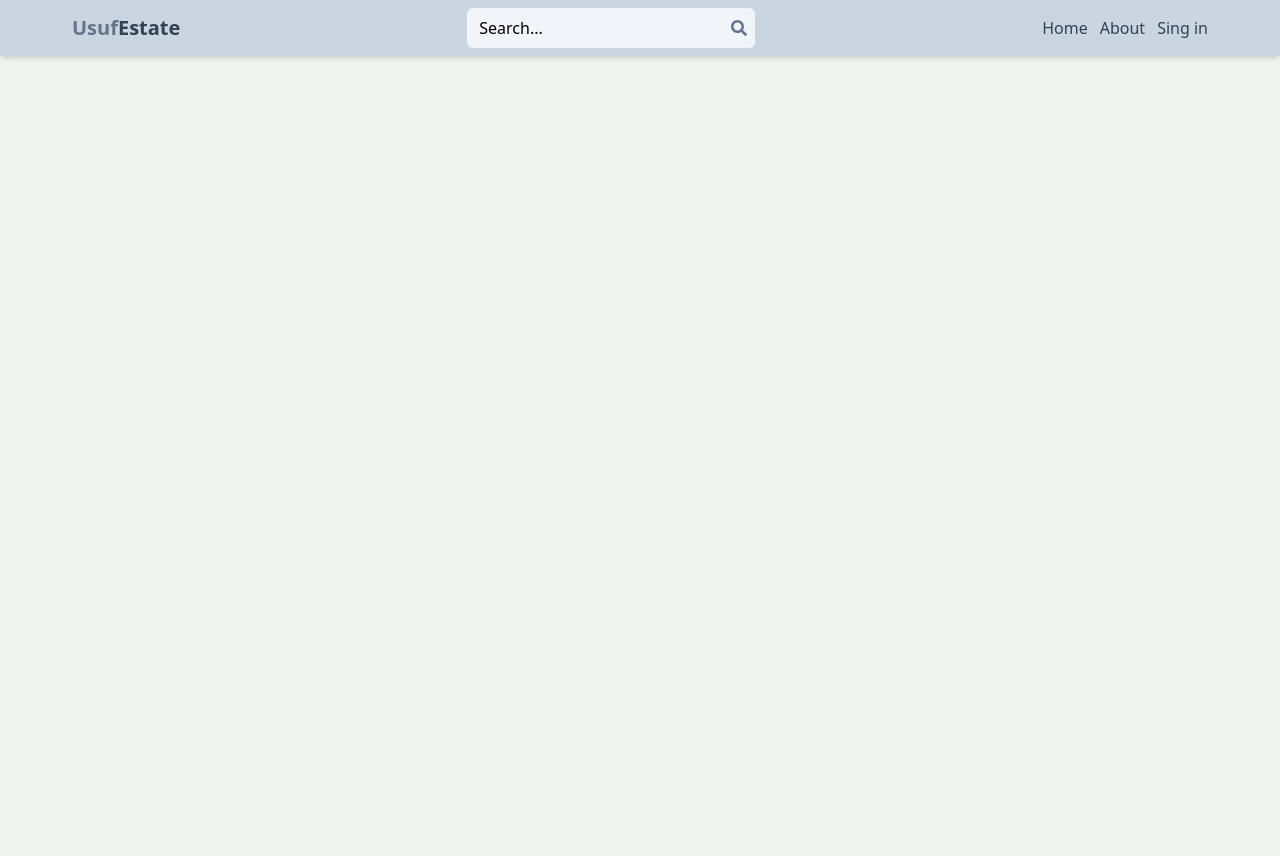
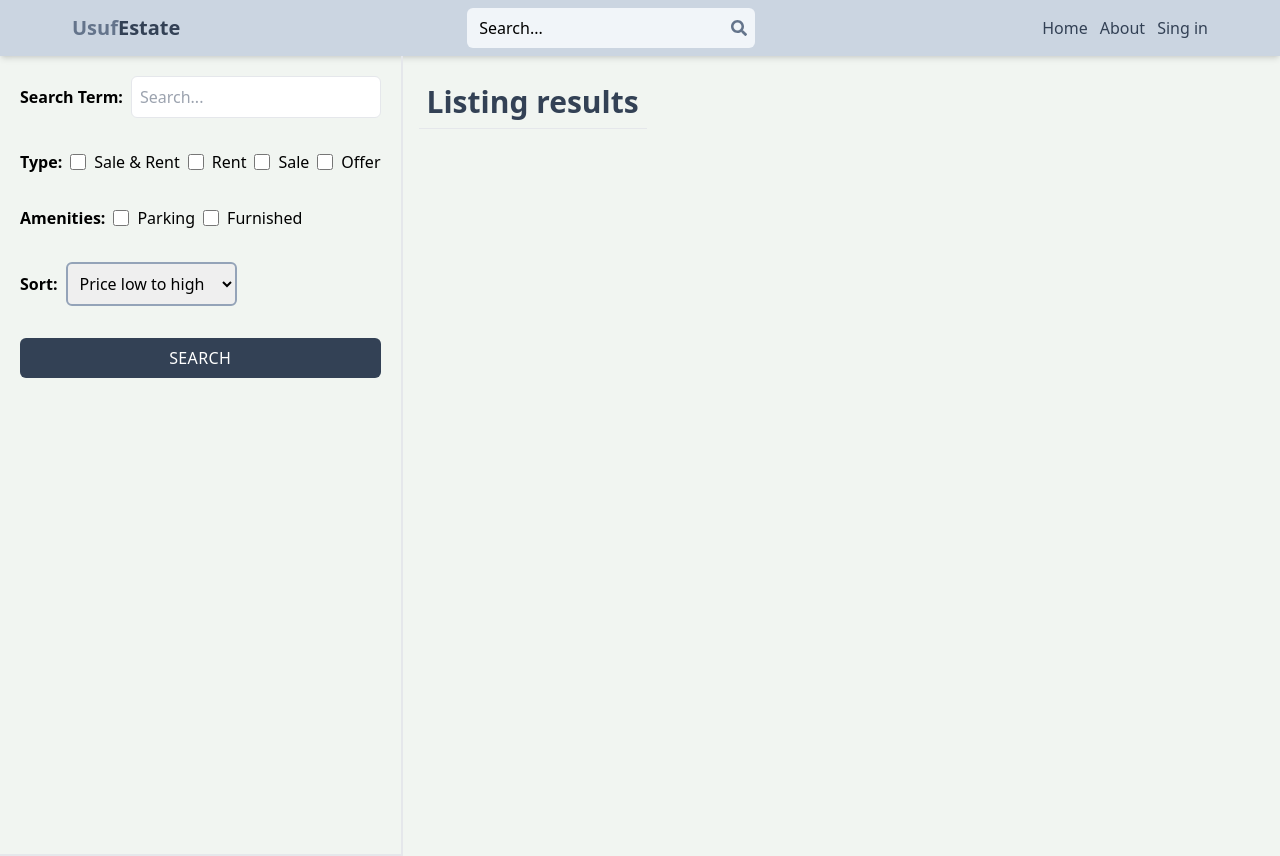
Before and after one commit to Shm-Rsuf/mern-estate-both, a React (Vite) app in the folder client/: page /search in a window 1280 px wide. Before the commit the page ends 800 px from the top, so only its background shows below. Built offline with nearby package versions, Linux system fonts and the light colour scheme.

Commit message:
create search page ui

```diff
--- a/client/src/App.jsx
+++ b/client/src/App.jsx
@@ -9,6 +9,7 @@ import PrivateRoute from "./components/PrivateRoute";
 import CreateListing from "./pages/CreateListing";
 import UpdateListing from "./pages/UpdateListing";
 import Listing from "./pages/Listing";
+import Search from "./pages/Search";
 
 const App = () => {
   return (
@@ -19,6 +20,7 @@ const App = () => {
         <Route path="/sign-in" element={<SignIn />} />
         <Route path="/sign-up" element={<SignUp />} />
         <Route path="/about" element={<About />} />
+        <Route path="/search" element={<Search />} />
         <Route path="/listing/:listingId" element={<Listing />} />
         <Route element={<PrivateRoute />}>
           <Route path="/profile" element={<Profile />} />
--- /dev/null
+++ b/client/src/pages/Search.jsx
@@ -0,0 +1,79 @@
+const Search = () => {
+  return (
+    <div className="flex flex-col md:flex-row">
+      <div className="left p-5 border-b-2 md:border-r-2 md:min-h-screen">
+        <form className="flex flex-col gap-8">
+          <div className="flex items-center gap-2">
+            <label className="whitespace-nowrap font-semibold">
+              Search Term:
+            </label>
+            <input
+              type="text"
+              id="searchTerm"
+              placeholder="Search..."
+              className="border rounded-md p-2 w-full"
+            />
+          </div>
+          <div className="flex gap-2 flex-wrap">
+            <label className="font-semibold">Type:</label>
+            <div className="flex gap-2">
+              <input type="checkbox" id="all" className="w-4" />
+              <span>Sale & Rent</span>
+            </div>
+
+            <div className="flex gap-2">
+              <input type="checkbox" id="rent" className="w-4" />
+              <span>Rent</span>
+            </div>
+
+            <div className="flex gap-2">
+              <input type="checkbox" id="sale" className="w-4" />
+              <span>Sale</span>
+            </div>
+
+            <div className="flex gap-2">
+              <input type="checkbox" id="offer" className="w-4" />
+              <span>Offer</span>
+            </div>
+          </div>
+
+          <div className="flex gap-2 flex-wrap">
+            <label className="font-semibold">Amenities:</label>
+            <div className="flex gap-2">
+              <input type="checkbox" id="parking" className="w-4" />
+              <span>Parking</span>
+            </div>
+
+            <div className="flex gap-2">
+              <input type="checkbox" id="furnished" className="w-4" />
+              <span>Furnished</span>
+            </div>
+          </div>
+
+          <div className="flex items-center gap-2">
+            <label className="font-semibold">Sort:</label>
+            <select
+              id="sort_order"
+              className="p-2 rounded-md focus: outline-none border-2 border-slate-400 cursor-pointer"
+            >
+              <option value="">Price low to high</option>
+              <option value="">Price hogh to low</option>
+              <option value="">Latest</option>
+              <option value="">Oldest</option>
+            </select>
+          </div>
+          <button className="bg-slate-700 text-white p-2 rounded-md uppercase tracking-wide hover:bg-slate-600 duration-300 cursor-pointer disabled:bg-slate-500 disabled:cursor-not-allowed">
+            search
+          </button>
+        </form>
+      </div>
+      <div className="right px-4">
+        <h2 className="text-3xl font-semibold text-slate-700 border-b mt-5 p-2">
+          Listing results
+        </h2>
+      </div>
+    </div>
+  );
+};
+
+export default Search;
```
